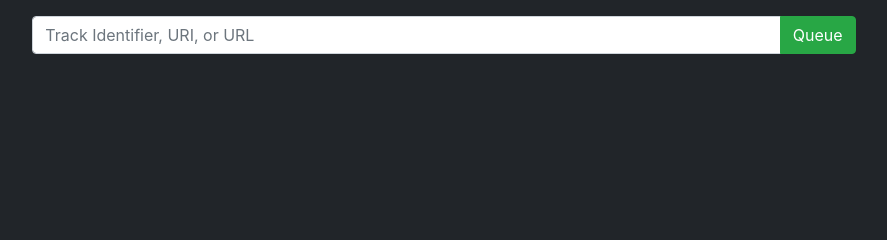
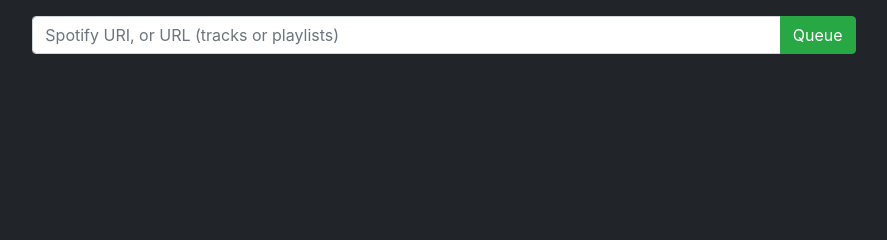
Before and after one commit to craigcabrey/spockify, a Flask app: page / in a window 1280 px wide. Shown: the part 338-578 px from the top of the page, without its empty margins (196-1083 px from the left). Run offline with Flask 2, Linux system fonts and the light colour scheme; parts of the project's set-up code (start-up, migrations or seed data) failed here and were passed over; some libraries are stand-ins or nearby versions.

Commit message:
ui: update input field placeholder text

```diff
--- a/templates/index.html
+++ b/templates/index.html
@@ -54,7 +54,7 @@
                             <input name="spotify_uri"
                                    type="text"
                                    class="form-control {{'is-invalid' if errors}}"
-                                   placeholder="Track Identifier, URI, or URL">
+                                   placeholder="Spotify URI, or URL (tracks or playlists)">
                             <div class="input-group-append">
                                 <button type="submit" class="btn btn-success">
                                     Queue
```
